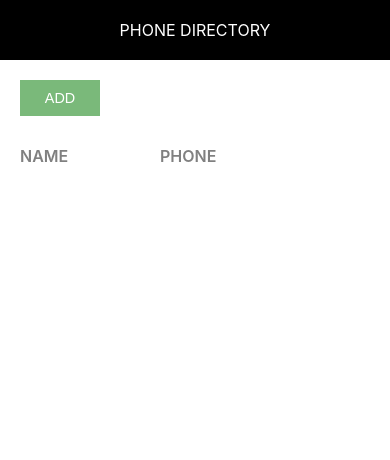
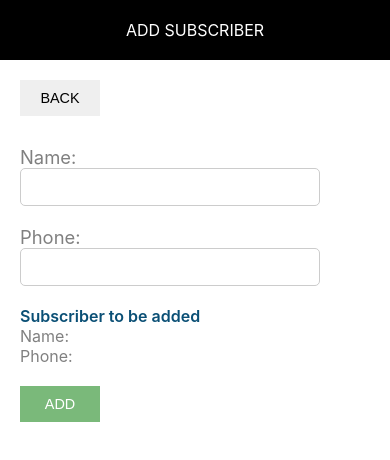
Before and after one commit to vinitagurani/phone-directory, a React (Create React App) app: page / in a window 390 px wide. Shown: the top 460 px of the page. Built offline with nearby package versions, Linux system fonts and the light colour scheme.

Commit message:
Added ‘PhoneDirectory’ as smart component, renamed ‘App’ as ‘ShowSubscribers’ and converted ‘AddSubscribers’ and ‘ShowSubscribers’ as dumb components”

```diff
--- a/src/AddSubscriber.js
+++ b/src/AddSubscriber.js
@@ -20,6 +20,12 @@
         console.log(this.state);
     }
 
+    onFormSubmitted = (e) => {
+        e.preventDefault();
+        this.props.addSubscriberHandler(this.state);
+        this.setState({id: 0, name: '', phone: ''});
+    }
+
 
     render () {
         const {name, phone} = this.state;
@@ -28,7 +34,8 @@
                 <Header heading = "Add Subscriber" />
                 <div className='component-body-container'>
                     <button className='custom-btn'> Back</button>
-                    <form className='subscriber-form'>
+
+                    <form className='subscriber-form' onSubmit={this.onFormSubmitted.bind(this)}>
                         <label htmlFor = "name" className='label-control'>Name: </label> <br/>
                         <input id = "name" type = "text" className='input-control' name = "name" onChange={this.inputChangedHandler}></input> <br/> <br/>
                         <label htmlFor='phone' className='label-control' >Phone: </label><br/>
--- /dev/null
+++ b/src/PhoneDirectory.js
@@ -0,0 +1,39 @@
+import React, {Component} from 'react';
+import AddSubscriber from './AddSubscriber';
+
+class PhoneDirectory extends Component {
+    constructor () {
+        super ();
+        this.state = {
+            subscribersList: [{
+                id: 1,
+                name: "Shilpa Bhat",
+                phone: "9999999999"
+            },
+            {
+                id: 2,
+                name: "Srishti Gupta",
+                phone: "8888888888"
+            }]
+        }
+    }
+    addSubscriberHandler = (newSubscriber) => {
+        let subscribersList = this.state.subscribersList;
+        if (subscribersList.length >0) {
+            newSubscriber.id = subscribersList[subscribersList.length-1].id+1;
+        }
+        else {
+            newSubscriber.id = 1;
+        }
+        subscribersList.push (newSubscriber);
+        this.setState({subscribersList:subscribersList});
+
+
+    }
+    render () {
+        return (
+            <AddSubscriber addSubscriberHandler = {this.addSubscriberHandler} />
+        )
+    }
+}
+export default PhoneDirectory;
--- a/src/index.js
+++ b/src/index.js
@@ -1,15 +1,16 @@
 import React from 'react';
 import ReactDOM from 'react-dom/client';
 import './index.css';
-import App from './App';
+import ShowSubscriber from './ShowSubscriber';
 import AddSubscriber from './AddSubscriber';
 import "./Common/common.css";
 import reportWebVitals from './reportWebVitals';
+import PhoneDirectory from './PhoneDirectory';
 
 const root = ReactDOM.createRoot(document.getElementById('root'));
 root.render(
   <React.StrictMode>
-    <App />
+    <PhoneDirectory/>
   </React.StrictMode>
 
 );
```
Also changed, not shown: src/ShowSubscriber.js (renamed from src/App.js, +15 -3 lines), src/ShowSubscriber.css (renamed from src/App.css).
